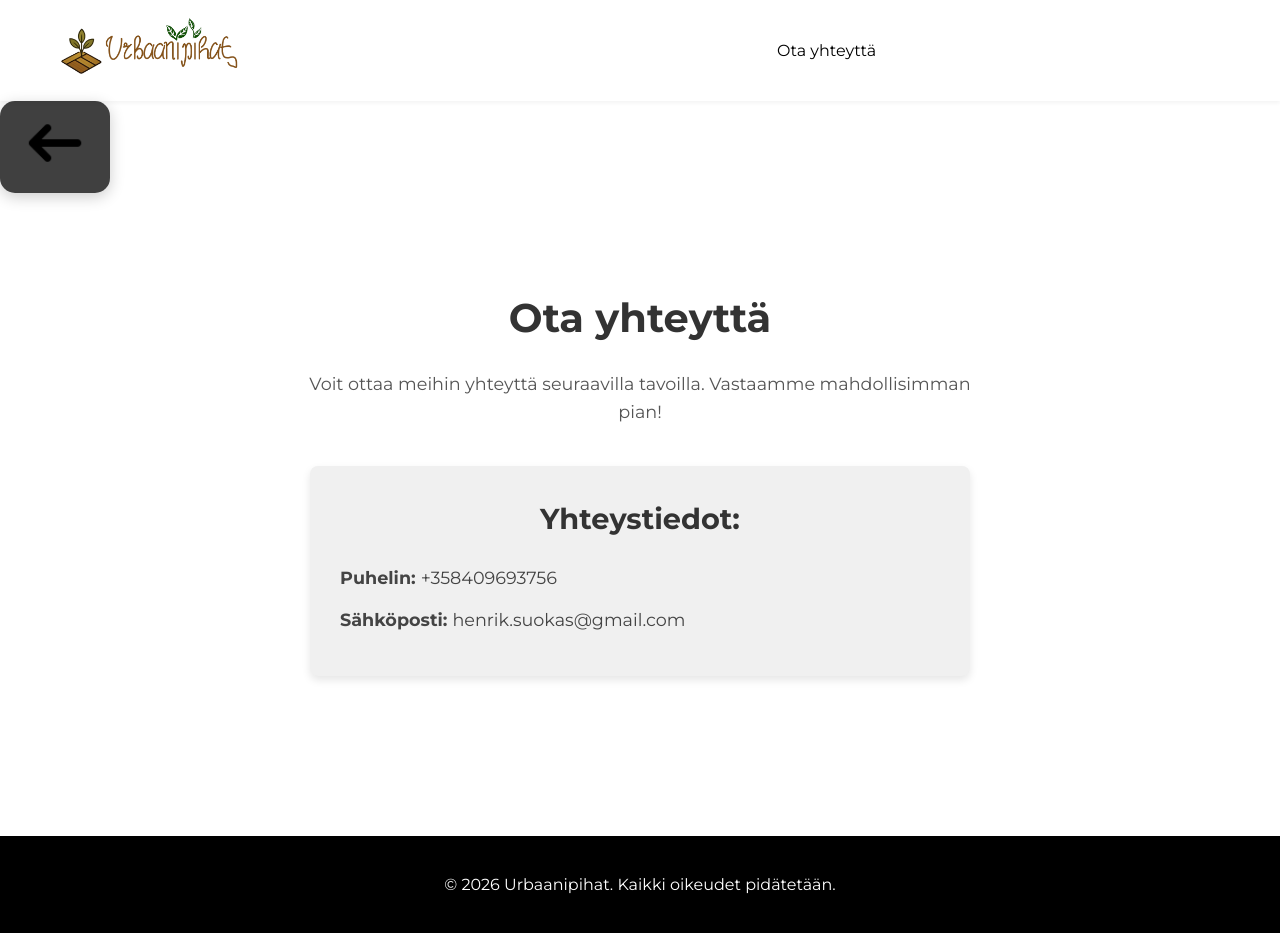
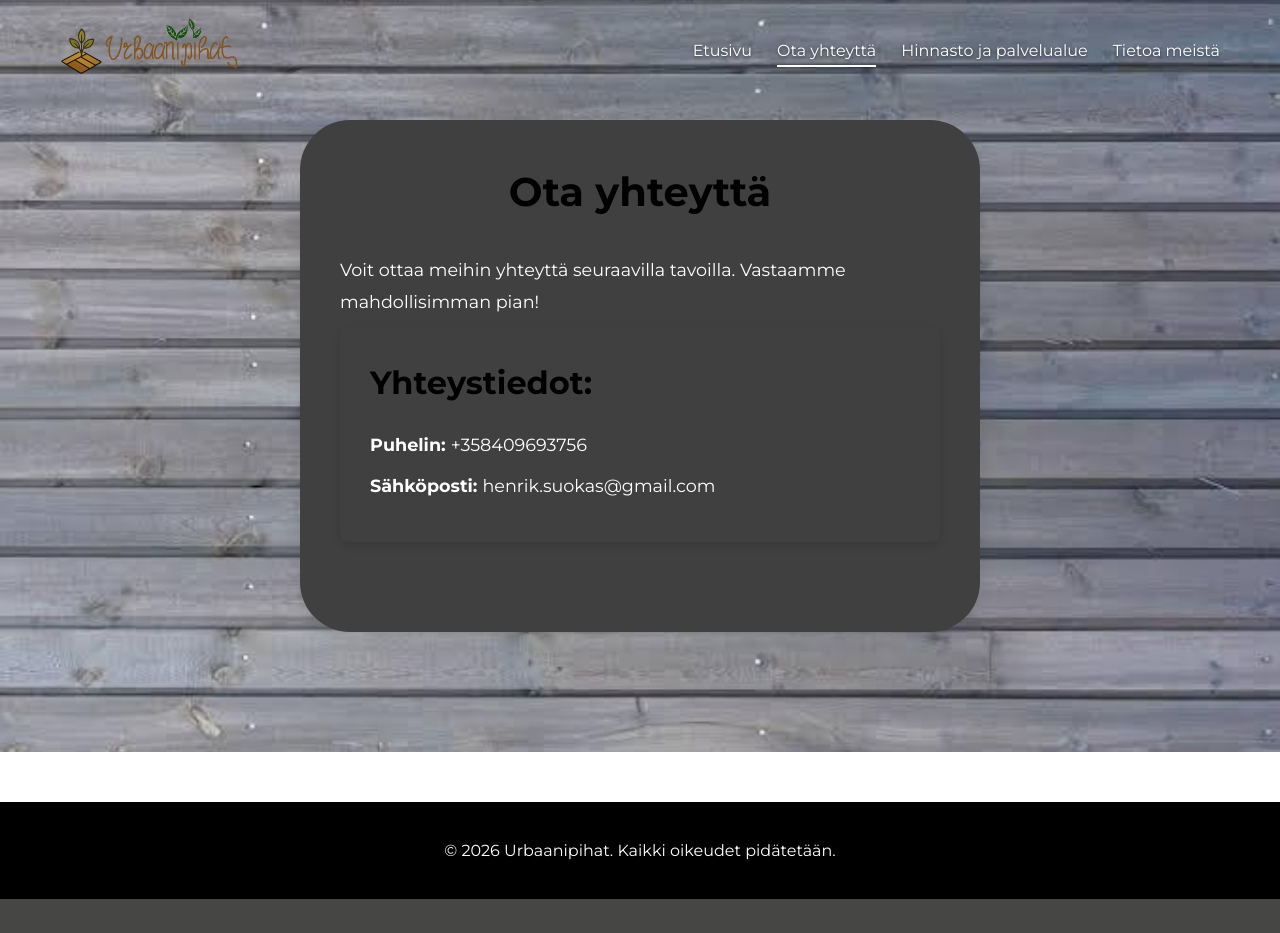
Before and after one commit to OttoSFelix/Terassivusto, a Flask app: page /yhteystiedot in a window 1280 px wide. After the commit the page ends 899 px from the top, so only its background shows below. Run offline with Flask 3, Linux system fonts and the light colour scheme.

Commit message:
info page done

```diff
--- a/static/css/hinnasto.css
+++ b/static/css/hinnasto.css
@@ -1,4 +1,7 @@
-/* Styles specific to the contact page */
+.price-page {
+    color: #404040;
+}
+
 .contact-section {
     padding: 60px 20px;
     text-align: center;
--- a/static/css/yhteystiedot.css
+++ b/static/css/yhteystiedot.css
@@ -1,8 +1,11 @@
 /* Styles specific to the contact page */
 .contact-section {
-    padding: 60px 20px;
+    padding: 120px 20px;
     text-align: center;
-    background-color: #fff;
+    background-image: url("../images/Terassi_bg_hori.png");
+    background-size: cover;
+    background-position: center;
+    background-attachment: scroll;
 }
 
 .contact-section h2 {
@@ -19,7 +22,7 @@
 }
 
 .contact-info {
-    background-color: #f0f0f0;
+    background-color: #404040;
     padding: 30px;
     border-radius: 8px;
     margin-bottom: 50px;
@@ -31,16 +34,16 @@
 }
 
 .contact-info h3 {
-    font-size: 1.8em;
-    color: #333;
+    font-size: 2.0em;
+    color: #000;
     margin-top: 0;
     margin-bottom: 20px;
-    text-align: center; /* Center the heading within the info box */
+    text-align: left; /* Center the heading within the info box */
 }
 
 .contact-info p {
     font-size: 1.1em;
-    color: #444;
+    color: #fff;
     margin-bottom: 10px;
     line-height: 1.8;
 }
@@ -48,16 +51,23 @@
 .contact-form-container {
     max-width: 600px;
     margin: 0 auto;
-    background-color: #f9f9f9;
+    background-color: #404040;
     padding: 40px;
-    border-radius: 8px;
-    box-shadow: 0 4px 8px rgba(0,0,0,0.1);
+    border-radius: 50px;
+    box-shadow: 0 8px 16px rgba(0,0,0,0.1);
     text-align: left; /* Align form elements */
 }
 
-.contact-form-container h3 {
-    font-size: 1.8em;
-    color: #333;
+.contact-form-container p {
+    font-size: 1.1em;
+    color: #fff;
+    margin-bottom: 10px;
+    line-height: 1.8;
+}
+
+.contact-form-container h2 {
+    font-size: 2.5em;
+    color: #000;
     margin-top: 0;
     margin-bottom: 30px;
     text-align: center; /* Center the heading within the form container */
@@ -67,12 +77,6 @@
     margin-bottom: 20px;
 }
 
-.contact-form label {
-    display: block; /* Labels on their own line */
-    margin-bottom: 8px;
-    font-weight: 600;
-    color: #333;
-}
 
 .contact-form input[type="text"],
 .contact-form input[type="email"],
--- a/templates/hinnasto.html
+++ b/templates/hinnasto.html
@@ -1,13 +1,13 @@
 {% extends "base.html" %}
 
 {% block title %}Urbaanipihat - Hinnasto ja palvelualue{% endblock %}
-
+{% block header_class %}transparent-header{% endblock %}
 {% block extra_css %}
 <link rel="stylesheet" href="{{ url_for('static', filename='css/hinnasto.css') }}">
 {% endblock %}
 
 {% block content %}
-<a href="/etusivu" class="btn"><img src="{{ url_for('static', filename='images/arrow.png') }}" alt="Logo" class="logo-icon"></a>
+<section class="price-page">
     <section class="contact-section">
         <div class="container">
             <h2>Hinnasto</h2>
@@ -245,4 +245,6 @@
                     setupInstantDisplay('size', 'Pesu', 'Käsi', 'Kone', 'Muut');
                 });
             </script>
+    </section>
+</section>
 {% endblock %}
--- a/templates/yhteystiedot.html
+++ b/templates/yhteystiedot.html
@@ -1,16 +1,15 @@
 {% extends "base.html" %}
 
 {% block title %}Urbaanipihat - Ota yhteyttä{% endblock %}
-
+{% block header_class %}transparent-header{% endblock %}
 {% block extra_css %}
 <!-- Link to page-specific CSS -->
 <link rel="stylesheet" href="{{ url_for('static', filename='css/yhteystiedot.css') }}">
 {% endblock %}
 
 {% block content %}
-<a href="/etusivu" class="btn"><img src="{{ url_for('static', filename='images/arrow.png') }}" alt="Logo" class="logo-icon"></a>
 <section class="contact-section">
-    <div class="container">
+    <div class="contact-form-container">
         <h2>Ota yhteyttä</h2>
         <p>Voit ottaa meihin yhteyttä seuraavilla tavoilla. Vastaamme mahdollisimman pian!</p>
 
```
Also changed, not shown: static/images/Terassi_bg.png, static/images/Terassi_bg_hori.png (added). Lines whose indentation alone changed are shown as unchanged.
